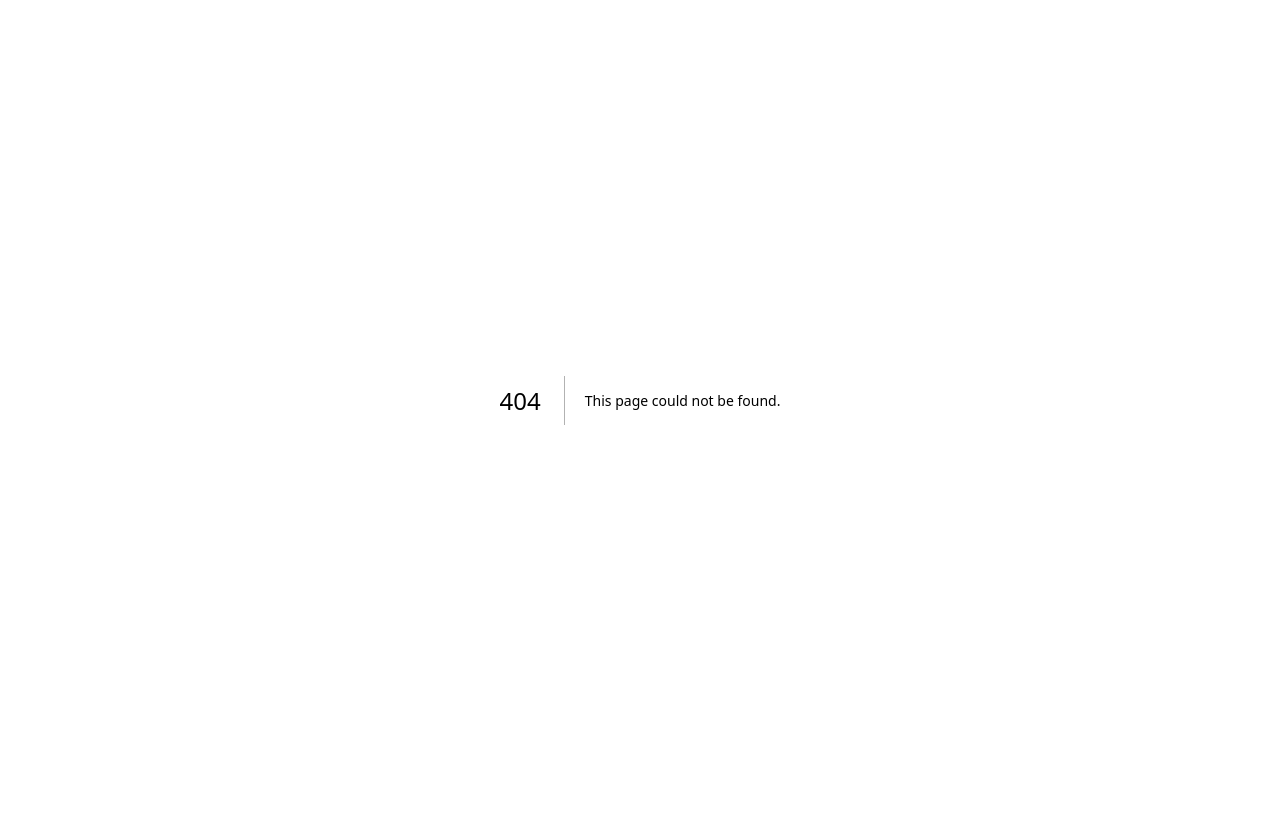
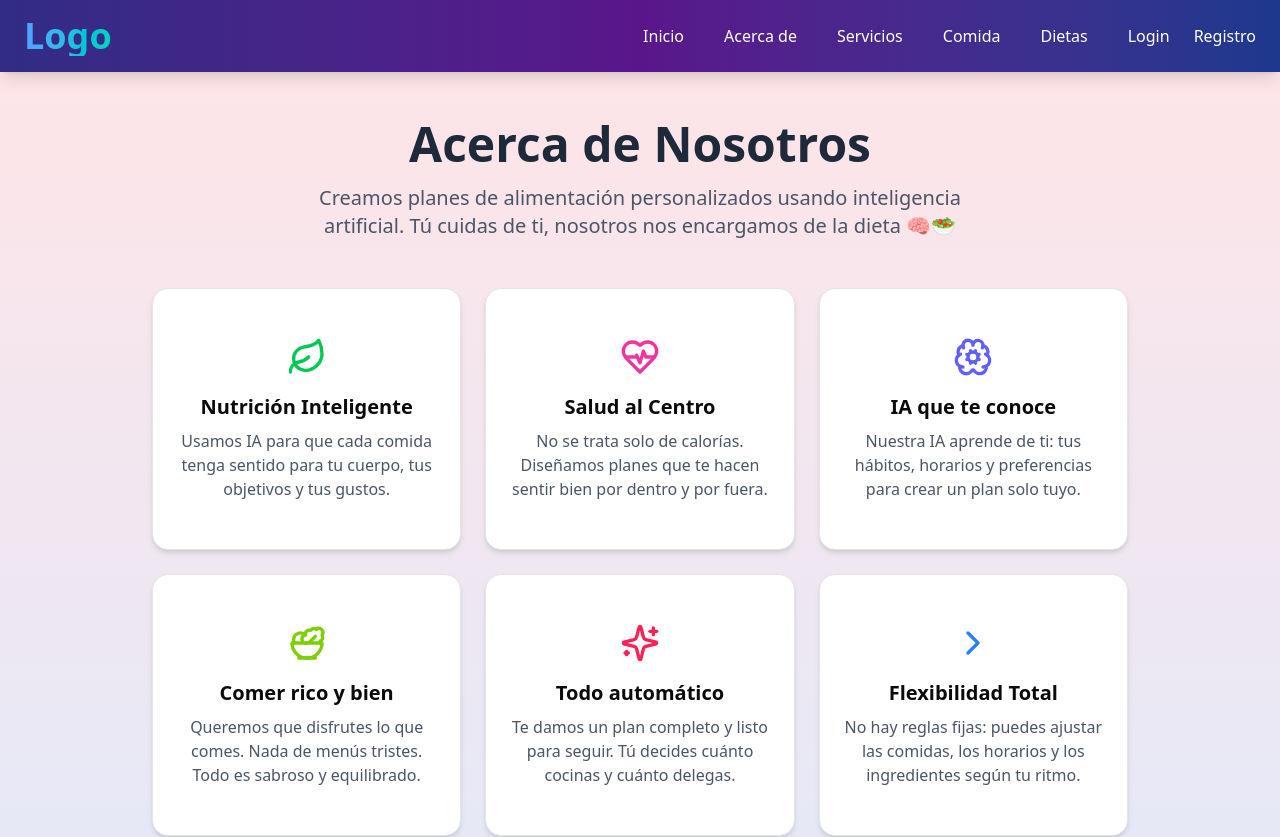
Before and after one commit to BorjaMtn/DIETA_AI_FRONT, a Next.js app: page /screens/about in a window 1280 px wide. Before the commit this address had no page. Shown: the top 837 px of the page. Before the commit the page ends 800 px from the top, so only its background shows below. Built offline with nearby package versions, Linux system fonts and the light colour scheme.

Commit message:
acercade

```diff
--- a/src/app/components/Navbar.tsx
+++ b/src/app/components/Navbar.tsx
@@ -33,7 +33,7 @@ const Navbar: React.FC = () => {
         {/* Menú - Desktop */}
         <div className="hidden md:flex items-center space-x-10">
           <Link href="/" className="text-white hover:text-indigo-300 transition-all duration-300 transform hover:scale-105">Inicio</Link>
-          <Link href="/about" className="text-white hover:text-indigo-300 transition-all duration-300 transform hover:scale-105">Acerca de</Link>
+          <Link href="/screens/about" className="text-white hover:text-indigo-300 transition-all duration-300 transform hover:scale-105">Acerca de</Link>
           <Link href="/services" className="text-white hover:text-indigo-300 transition-all duration-300 transform hover:scale-105">Servicios</Link>
           <Link href="/screens/food" className="text-white hover:text-indigo-300 transition-all duration-300 transform hover:scale-105">Comida</Link>
 
--- /dev/null
+++ b/src/app/screens/about/page.tsx
@@ -0,0 +1,103 @@
+'use client'
+
+import { Sparkles, BrainCog, Salad, HeartPulse, Leaf, ChevronRight } from "lucide-react";
+import Navbar from "@/app/components/Navbar";
+import Footer from "@/app/components/Footer";
+import { Card, CardContent } from "@/components/ui/card";
+
+export default function AboutPage() {
+  return (
+    <div className="flex flex-col min-h-screen bg-gradient-to-b from-rose-100 to-blue-100">
+      <Navbar />
+
+      <main className="flex-grow px-6 py-12 max-w-5xl mx-auto">
+        {/* Encabezado principal */}
+        <section className="text-center mb-12">
+          <h1 className="text-5xl font-extrabold text-gray-800 mb-4">Acerca de Nosotros</h1>
+          <p className="text-xl text-gray-600 max-w-2xl mx-auto">
+            Creamos planes de alimentación personalizados usando inteligencia artificial. Tú cuidas de ti, nosotros nos encargamos de la dieta 🧠🥗
+          </p>
+        </section>
+
+        {/* Tarjetas visuales */}
+        <section className="grid grid-cols-1 sm:grid-cols-2 md:grid-cols-3 gap-6 mb-16">
+          {/* Nutrición Inteligente */}
+          <Card className="bg-white shadow-md hover:shadow-xl transition-all duration-300 rounded-2xl">
+            <CardContent className="p-6 flex flex-col items-center text-center">
+              <Leaf className="h-10 w-10 text-green-500 mb-4" />
+              <h2 className="text-xl font-semibold mb-2">Nutrición Inteligente</h2>
+              <p className="text-gray-600">
+                Usamos IA para que cada comida tenga sentido para tu cuerpo, tus objetivos y tus gustos.
+              </p>
+            </CardContent>
+          </Card>
+
+          {/* Salud al Centro */}
+          <Card className="bg-white shadow-md hover:shadow-xl transition-all duration-300 rounded-2xl">
+            <CardContent className="p-6 flex flex-col items-center text-center">
+              <HeartPulse className="h-10 w-10 text-pink-500 mb-4" />
+              <h2 className="text-xl font-semibold mb-2">Salud al Centro</h2>
+              <p className="text-gray-600">
+                No se trata solo de calorías. Diseñamos planes que te hacen sentir bien por dentro y por fuera.
+              </p>
+            </CardContent>
+          </Card>
+
+          {/* IA que te conoce */}
+          <Card className="bg-white shadow-md hover:shadow-xl transition-all duration-300 rounded-2xl">
+            <CardContent className="p-6 flex flex-col items-center text-center">
+              <BrainCog className="h-10 w-10 text-indigo-500 mb-4" />
+              <h2 className="text-xl font-semibold mb-2">IA que te conoce</h2>
+              <p className="text-gray-600">
+                Nuestra IA aprende de ti: tus hábitos, horarios y preferencias para crear un plan solo tuyo.
+              </p>
+            </CardContent>
+          </Card>
+
+          {/* Comer rico y bien */}
+          <Card className="bg-white shadow-md hover:shadow-xl transition-all duration-300 rounded-2xl">
+            <CardContent className="p-6 flex flex-col items-center text-center">
+              <Salad className="h-10 w-10 text-lime-500 mb-4" />
+              <h2 className="text-xl font-semibold mb-2">Comer rico y bien</h2>
+              <p className="text-gray-600">
+                Queremos que disfrutes lo que comes. Nada de menús tristes. Todo es sabroso y equilibrado.
+              </p>
+            </CardContent>
+          </Card>
+
+          {/* Todo automático */}
+          <Card className="bg-white shadow-md hover:shadow-xl transition-all duration-300 rounded-2xl">
+            <CardContent className="p-6 flex flex-col items-center text-center">
+              <Sparkles className="h-10 w-10 text-rose-500 mb-4" />
+              <h2 className="text-xl font-semibold mb-2">Todo automático</h2>
+              <p className="text-gray-600">
+                Te damos un plan completo y listo para seguir. Tú decides cuánto cocinas y cuánto delegas.
+              </p>
+            </CardContent>
+          </Card>
+
+          {/* Flexibilidad Total */}
+          <Card className="bg-white shadow-md hover:shadow-xl transition-all duration-300 rounded-2xl">
+            <CardContent className="p-6 flex flex-col items-center text-center">
+              <ChevronRight className="h-10 w-10 text-blue-500 mb-4" />
+              <h2 className="text-xl font-semibold mb-2">Flexibilidad Total</h2>
+              <p className="text-gray-600">
+                No hay reglas fijas: puedes ajustar las comidas, los horarios y los ingredientes según tu ritmo.
+              </p>
+            </CardContent>
+          </Card>
+        </section>
+
+        {/* Misión */}
+        <section className="text-center">
+          <h2 className="text-3xl font-bold text-gray-800 mb-4">Nuestra misión</h2>
+          <p className="text-lg text-gray-700 max-w-3xl mx-auto">
+            Hacer que alimentarte bien sea más fácil que pedir comida rápida. Porque creemos que la nutrición no tiene que ser complicada. Solo tiene que ser tuya.
+          </p>
+        </section>
+      </main>
+
+      <Footer />
+    </div>
+  );
+}
```
